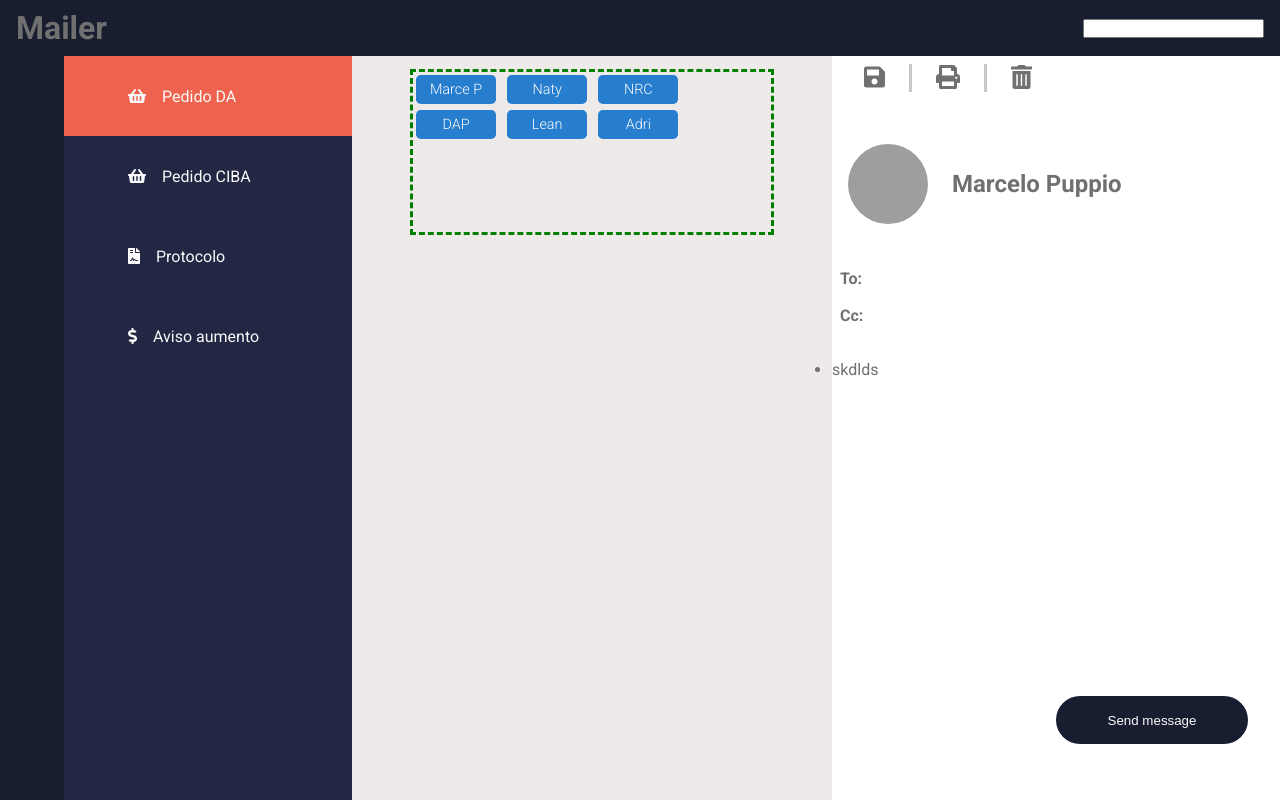
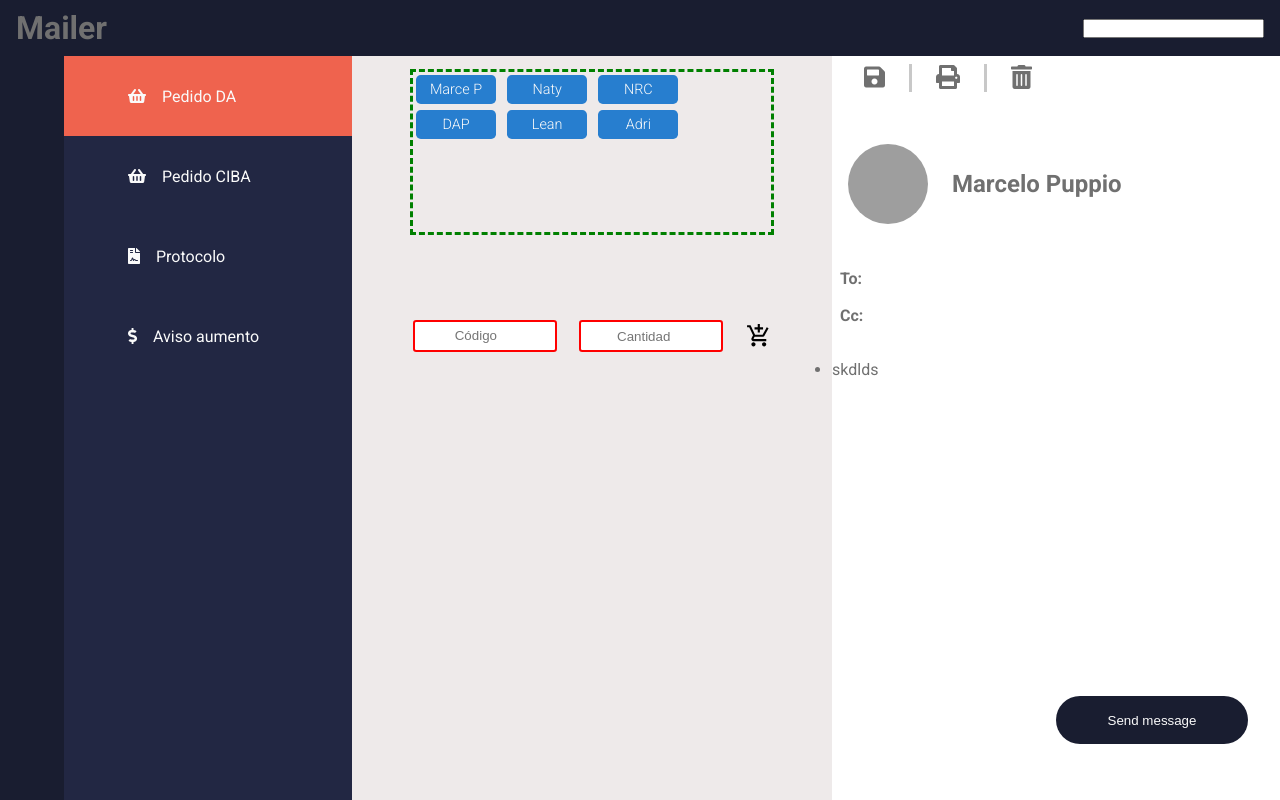
Before and after one commit to MarceloAPuppio/codibaMailFront, a React (Create React App) app: page / in a window 1280 px wide. Built offline with nearby package versions, Linux system fonts and the light colour scheme; grey boxes are pictures that could not be loaded.

Commit message:
Se trabajó Componente nuevo de la barra de herramientas: formualario para agregar prodcutos + css

```diff
--- a/package.json
+++ b/package.json
@@ -8,6 +8,7 @@
     "@testing-library/user-event": "^12.8.3",
     "react": "^17.0.2",
     "react-dom": "^17.0.2",
+    "react-icons": "^4.2.0",
     "react-scripts": "4.0.3",
     "web-vitals": "^1.1.2"
   },
--- /dev/null
+++ b/src/components/ItemProduct.js
@@ -0,0 +1,71 @@
+import React, { useRef } from "react";
+import { MdAddShoppingCart } from "react-icons/md";
+function ItemProduct() {
+  const products = [
+    { cod: 43144, name: "Sal fina seca x 25 kg", bolsasPallet: 50 },
+    { cod: 42162, name: "Sal entrefina seca x 25 kg", bolsasPallet: 50 },
+    { cod: 41157, name: "Sal gruesa seca x 25 kg", bolsasPallet: 50 },
+    { cod: 31110, name: "Sal gruesa lavada x 50 kg", bolsasPallet: 24 },
+    { cod: 32115, name: "Sal entrefina lavada x 50 kg", bolsasPallet: 24 },
+  ];
+  const inputNumber = useRef(null);
+  const handleOnChange = (e) => {
+    inputNumber.current.value = "";
+    //De esta manera se logra que los numeros del input sean múltiplos de la cantidad de bolsas por pallet
+    //👌aquí definimos los steps
+    inputNumber.current.setAttribute(
+      "step",
+      products.find((item) => item.cod === +e.target.value)?.bolsasPallet || 1
+    );
+
+    !products.find((prod) => prod.cod === +e.target.value)
+      ? e.target.setCustomValidity("cód de prod inválido")
+      : e.target.setCustomValidity("");
+  };
+  return (
+    <>
+      <form
+        action=""
+        onSubmit={(e) => e.preventDefault()}
+        className="add-product__form"
+      >
+        <label htmlFor="product" className="add-product__label">
+          <input
+            placeholder="Código"
+            list="products"
+            name="product"
+            id="product"
+            onChange={handleOnChange}
+            required
+            className="add-product__input"
+          />
+          <span className="add-product__span">Código</span>
+          <datalist id="products">
+            {products.map((prod, key) => (
+              <option value={prod.cod} title={prod.name} key={key} />
+            ))}
+          </datalist>
+        </label>
+        <label htmlFor="number" className="add-product__label">
+          <input
+            ref={inputNumber}
+            type="number"
+            name=""
+            id=""
+            min="0"
+            step="50"
+            required
+            placeholder="Cantidad"
+            className="add-product__input"
+          />
+          <span className="add-product__span">Número</span>
+        </label>
+        <button className="add-product__button">
+          <MdAddShoppingCart />
+        </button>
+      </form>
+    </>
+  );
+}
+
+export default ItemProduct;
--- a/src/components/ToolsPanel.js
+++ b/src/components/ToolsPanel.js
@@ -2,6 +2,7 @@ import React, { useContext } from "react";
 import Addressee from "./addressee";
 import ContextParameters from "../ContextParameters";
 import { handleDragOver, handleDrop } from "../funciones";
+import ItemProduct from "./ItemProduct";
 function ToolsPanel() {
   const { DESTINATARIOS, to, setTo, cc, setCc } = useContext(ContextParameters);
   return (
@@ -15,6 +16,9 @@ function ToolsPanel() {
           return <Addressee info={mail} key={index} />;
         })}
       </div>
+      <div className="tools__addProduct">
+        <ItemProduct />
+      </div>
     </aside>
   );
 }
--- a/src/index.css
+++ b/src/index.css
@@ -111,8 +111,108 @@ main{
 .tools__contactDraggableContainer > *{
   margin: 0.2rem;
 }
+/*
+<div className="tools__addProduct">
+          <form action="" onSubmit={(e) => e.preventDefault()}>
+        <label htmlFor="product" className="add-product__label">
+          <input
+            className="add-product__input"
+          />
+          <span className="add-product__span">Código</span>
+        </label>
+        <label htmlFor="number" className="add-product__label">
+          <input
+            className="add-product__input"
+          />
+          <span className="add-product__input">Número</span>
+        </label>
+        <button className="add-product__button">
+          <MdAddShoppingCart />
+        </button>
+      </form>
+      </div>
+*/
+.tools__addProduct{
+  width: calc( 80% + 0.4rem);
+  /*BORRAR este margin, manejarlo desde el flex del padre*/
+  margin-top: 5rem;
+  display: flex;
+  justify-content: center;
+  align-items: center;
+}
+.add-product__form{
+  width: 100%;
+  height: 100%;
+  padding: 0 0.2rem;
+  /* background: green; */
+  display: flex;
+  flex-flow: row;
+  flex-wrap: nowrap;
+  justify-content: space-between;
+  align-items: center;
+  align-content: center;
 
+}
+.add-product__label{
+  display: inline-block;
+  position: relative;
+  height: 3rem;
+  width: 9rem;
+  overflow: hidden;
+}
+.add-product__span, .add-product__input{
+  position: absolute;
+  top:0.5rem
+}
+.add-product__input{
+  height: 2rem;
+  border: none;
+  width: 100%;
+  border-radius: 0.2rem;
+  text-align: center;
+}
+.add-product__input:not(:placeholder-shown)+span{
+  opacity: 1;
+  transform: translate(0.1rem, -0.1rem);
+}
 
+.add-product__input:valid{
+  border: olivedrab 2px solid;
+}
+.add-product__input:invalid{
+  border: red 2px solid;
+  animation: zumbido 0.1s linear;
+  animation-iteration-count: 3;
+}
+.add-product__input:focus{
+  outline: none;
+  border: solid 2px cornflowerblue
+}
+@keyframes zumbido{
+  0%{transform: rotate(2deg);}
+  25%{transform: rotate(0deg);}
+  50%{transform: rotate(-2deg);}
+  100%{transform: rotate(0deg);}
+}
+.add-product__span{
+  opacity: 0;
+  transition: all .2s ease-in-out;
+  font-size: small;
+}
+.add-product__button{
+  background: transparent;
+  display: grid;
+place-items: center;
+  border: none;
+  transition: transform 0.1s ease-in-out;
+}
+.add-product__button:hover{
+  transform: scale(1.1);
+}
+
+.add-product__button>*{
+  font-size: 1.6rem;
+}
 /*
 ⭐⭐⭐⭐⭐⭐⭐⭐⭐⭐⭐⭐⭐⭐MAIN⭐⭐⭐⭐⭐⭐⭐⭐⭐⭐⭐⭐⭐⭐⭐⭐⭐
 🔽🔽🔽🔽🔽🔽🔽🔽🔽🔽🔽🔽 MAIN Panel🔽🔽🔽🔽🔽🔽🔽🔽🔽🔽🔽🔽🔽🔽🔽🔽
```
Also changed, not shown: 1 other file (tests, documents, lock files or other folders).
